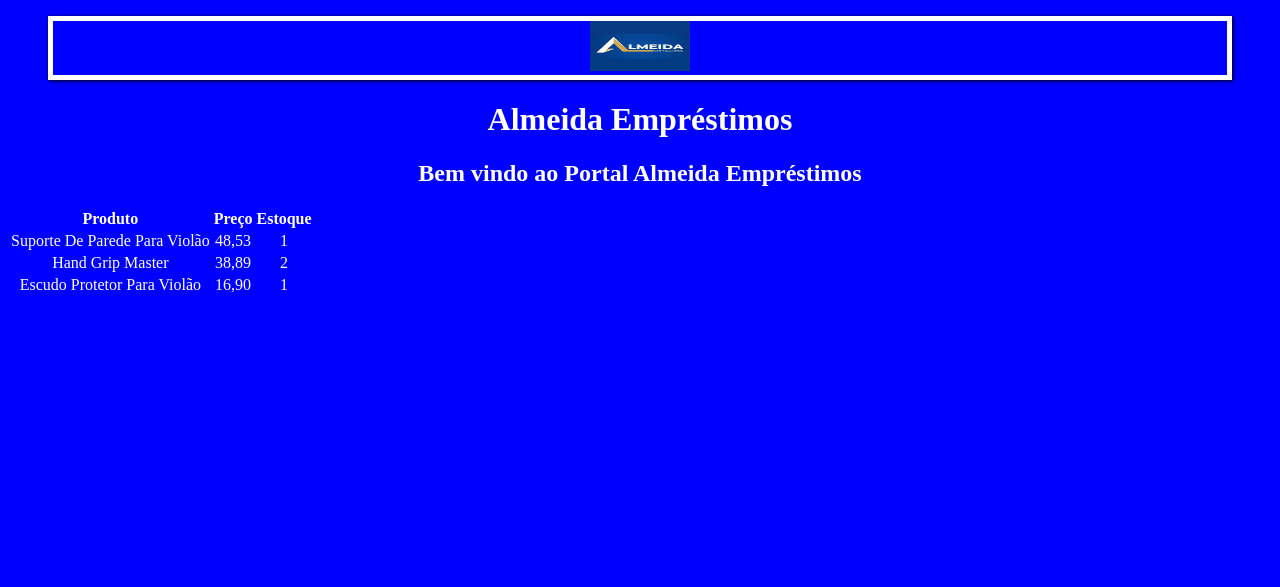
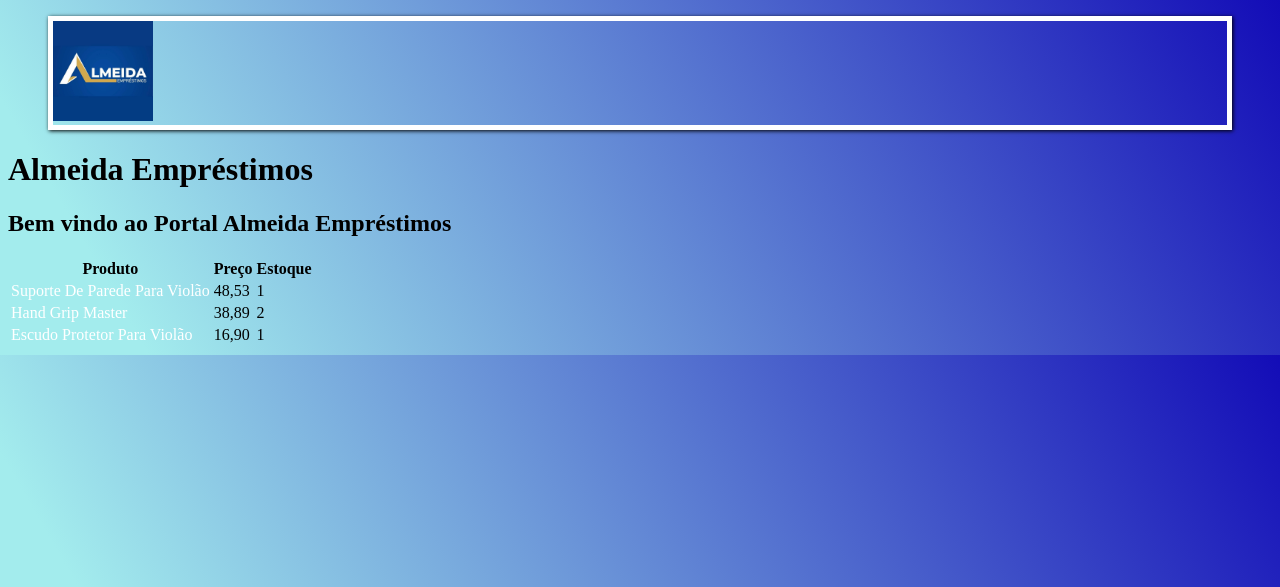
Before and after one commit to 05122021BJ/Registration-in-Django, a Django app: page / in a window 1280 px wide. Shown: the top 587 px of the page. Run offline with Django 4.2, Linux system fonts and the light colour scheme; data comes from the database, SQL or seed files in the repository.

Commit message:
logo no title

```diff
--- a/core/static/css/style.css
+++ b/core/static/css/style.css
@@ -1,17 +1,15 @@
 body {
-    text-align: center;
-    background-color: #0000FF;
-    color: #ffffff;
+    background-image: linear-gradient( 60deg, #a3eced 10%, #130CB7 100%);
 }
 
-figure.images {
+.images {
     border:5px solid white;
     box-shadow: 1px 1px 4px black;
 }
 
-figure.images img {
+.images img {
     width: 100px;
-    height: 50px;
+    height: 100px;
 }
 
 a {
--- a/core/templates/index.html
+++ b/core/templates/index.html
@@ -6,6 +6,7 @@
         <meta charset="UTF-8">
         <title>Django 1 - Index</title>
         <link rel="stylesheet" href="{% static 'css/style.css' %}">
+        <link rel="shortcut icon" href="/static/images/title_image.jpeg">
     </head>
 
     <body>
```
Also changed, not shown: core/static/images/title_image.jpeg (added).
